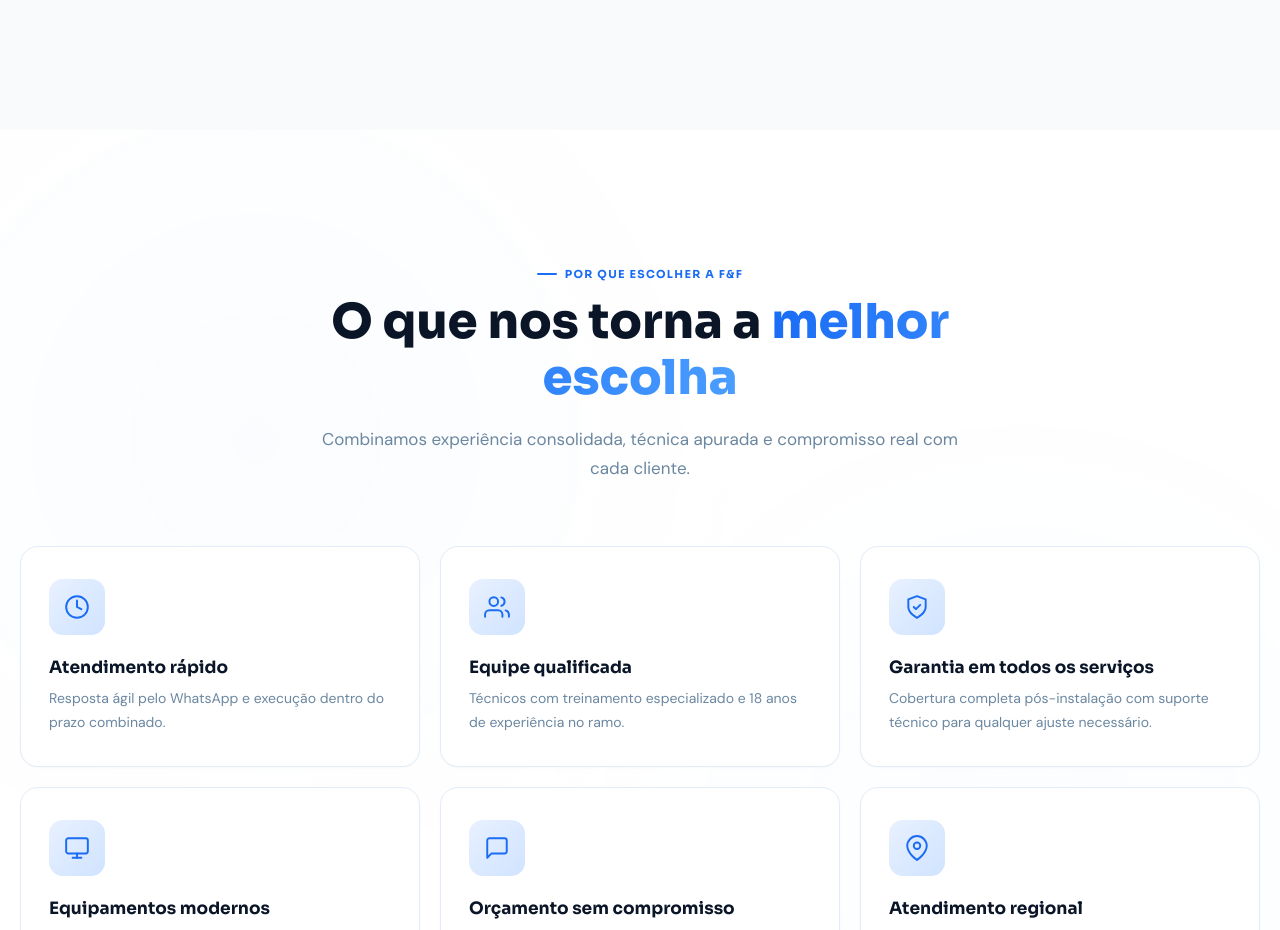
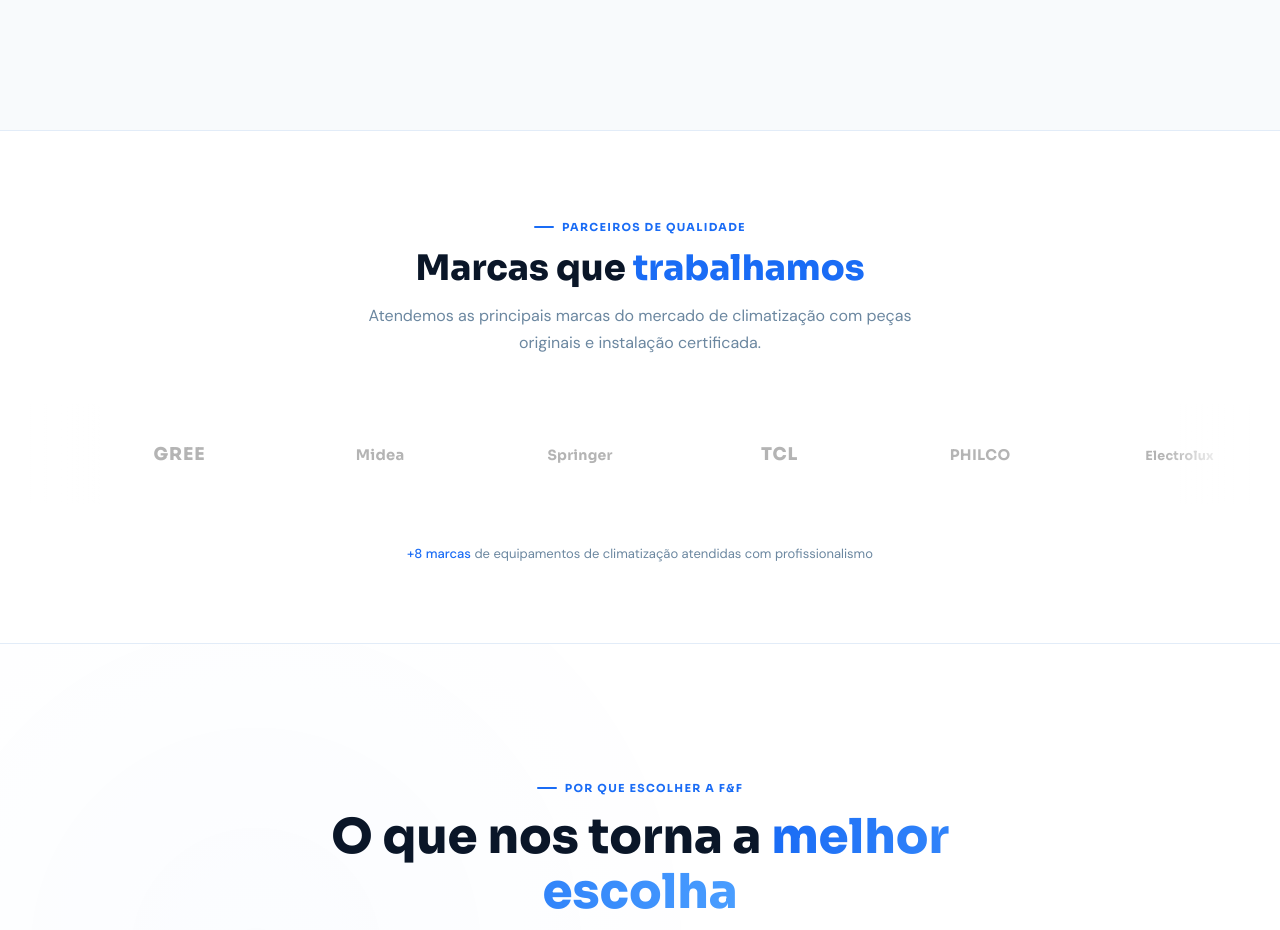
Before and after one commit to templodaslendas-gif/site-ff-instalacoes, a React (Vite) app: page / in a window 1280 px wide. Shown: the part 5027-5957 px from the top of the page. Built offline with nearby package versions, Linux system fonts and the light colour scheme.

Commit message:
Carrossel de marcas que trabalhamos

```diff
--- a/src/App.jsx
+++ b/src/App.jsx
@@ -3,6 +3,7 @@
 import Services from './components/Services'
 import About from './components/About'
 import Gallery from './components/Gallery'
+import Brands from './components/Brands'
 import Differentials from './components/Differentials'
 import Testimonials from './components/Testimonials'
 import CtaBanner from './components/CtaBanner'
@@ -20,6 +21,7 @@
         <Services />
         <About />
         <Gallery />
+        <Brands />
         <Differentials />
         <Testimonials />
         <CtaBanner />
--- /dev/null
+++ b/src/components/Brands.jsx
@@ -0,0 +1,115 @@
+import { useEffect, useRef } from 'react'
+
+// Marcas com logos em SVG inline (sem precisar baixar imagens externas)
+const BRANDS = [
+  { name: 'LG', component: () => (
+    <svg viewBox="0 0 100 40" className="h-8 w-auto">
+      <text x="50" y="28" textAnchor="middle" className="fill-current" style={{ fontFamily: 'Sora, sans-serif', fontWeight: 800, fontSize: '24px', letterSpacing: '-0.02em' }}>LG</text>
+    </svg>
+  )},
+  { name: 'Samsung', component: () => (
+    <svg viewBox="0 0 140 40" className="h-7 w-auto">
+      <text x="70" y="28" textAnchor="middle" className="fill-current" style={{ fontFamily: 'Sora, sans-serif', fontWeight: 700, fontSize: '20px', letterSpacing: '-0.02em' }}>SAMSUNG</text>
+    </svg>
+  )},
+  { name: 'Gree', component: () => (
+    <svg viewBox="0 0 100 40" className="h-8 w-auto">
+      <text x="50" y="28" textAnchor="middle" className="fill-current" style={{ fontFamily: 'Sora, sans-serif', fontWeight: 800, fontSize: '22px', letterSpacing: '0.05em' }}>GREE</text>
+    </svg>
+  )},
+  { name: 'Midea', component: () => (
+    <svg viewBox="0 0 110 40" className="h-7 w-auto">
+      <text x="55" y="28" textAnchor="middle" className="fill-current" style={{ fontFamily: 'Sora, sans-serif', fontWeight: 700, fontSize: '21px', letterSpacing: '0.02em' }}>Midea</text>
+    </svg>
+  )},
+  { name: 'Springer', component: () => (
+    <svg viewBox="0 0 130 40" className="h-7 w-auto">
+      <text x="65" y="28" textAnchor="middle" className="fill-current" style={{ fontFamily: 'Sora, sans-serif', fontWeight: 700, fontSize: '20px', letterSpacing: '0.02em' }}>Springer</text>
+    </svg>
+  )},
+  { name: 'TCL', component: () => (
+    <svg viewBox="0 0 100 40" className="h-8 w-auto">
+      <text x="50" y="28" textAnchor="middle" className="fill-current" style={{ fontFamily: 'Sora, sans-serif', fontWeight: 800, fontSize: '22px', letterSpacing: '0.05em' }}>TCL</text>
+    </svg>
+  )},
+  { name: 'Philco', component: () => (
+    <svg viewBox="0 0 110 40" className="h-7 w-auto">
+      <text x="55" y="28" textAnchor="middle" className="fill-current" style={{ fontFamily: 'Sora, sans-serif', fontWeight: 700, fontSize: '21px', letterSpacing: '0.02em' }}>PHILCO</text>
+    </svg>
+  )},
+  { name: 'Electrolux', component: () => (
+    <svg viewBox="0 0 140 40" className="h-7 w-auto">
+      <text x="70" y="28" textAnchor="middle" className="fill-current" style={{ fontFamily: 'Sora, sans-serif', fontWeight: 700, fontSize: '18px', letterSpacing: '0.02em' }}>Electrolux</text>
+    </svg>
+  )},
+]
+
+// Duplicamos a lista para criar loop infinito
+const LOOP_BRANDS = [...BRANDS, ...BRANDS]
+
+export default function Brands() {
+  const ref = useRef(null)
+
+  useEffect(() => {
+    const observer = new IntersectionObserver(
+      (entries) => {
+        entries.forEach((entry) => {
+          if (entry.isIntersecting) {
+            entry.target.classList.add('visible')
+            observer.unobserve(entry.target)
+          }
+        })
+      },
+      { threshold: 0.1 }
+    )
+    ref.current?.querySelectorAll('.fade-up').forEach((el) => observer.observe(el))
+    return () => observer.disconnect()
+  }, [])
+
+  return (
+    <section ref={ref} className="py-20 bg-white relative overflow-hidden border-y border-[#e2ecf8]">
+      <div className="max-w-7xl mx-auto px-5">
+        {/* Header */}
+        <div className="text-center mb-12 fade-up">
+          <div className="section-label justify-center">Parceiros de qualidade</div>
+          <h2 className="font-sora font-extrabold text-navy leading-[1.2] mb-3"
+            style={{ fontSize: 'clamp(1.5rem,3vw,2.2rem)' }}>
+            Marcas que <span className="text-brand">trabalhamos</span>
+          </h2>
+          <p className="text-[#6b87a0] text-[15px] sm:text-[16px] max-w-xl mx-auto leading-[1.7]">
+            Atendemos as principais marcas do mercado de climatização com peças originais e instalação certificada.
+          </p>
+        </div>
+
+        {/* Infinite carousel */}
+        <div className="brands-carousel-container fade-up">
+          {/* Fade gradients on edges */}
+          <div className="brands-fade-left" />
+          <div className="brands-fade-right" />
+
+          <div className="brands-track">
+            {LOOP_BRANDS.map((brand, i) => {
+              const BrandLogo = brand.component
+              return (
+                <div
+                  key={`${brand.name}-${i}`}
+                  className="brand-item"
+                  title={brand.name}
+                >
+                  <BrandLogo />
+                </div>
+              )
+            })}
+          </div>
+        </div>
+
+        {/* Bottom note */}
+        <div className="text-center mt-10 fade-up">
+          <p className="text-[#6b87a0] text-[13px]">
+            <span className="text-brand font-medium">+8 marcas</span> de equipamentos de climatização atendidas com profissionalismo
+          </p>
+        </div>
+      </div>
+    </section>
+  )
+}
--- a/src/index.css
+++ b/src/index.css
@@ -40,7 +40,6 @@
   background: transparent;
   transition: all 0.4s ease;
 }
-
 .header-scrolled-premium {
   padding: 10px 0;
   background: rgba(10, 22, 40, 0.85);
@@ -49,7 +48,6 @@
   border-bottom: 1px solid rgba(26, 108, 245, 0.12);
   box-shadow: 0 8px 32px rgba(0, 0, 0, 0.25);
 }
-
 .header-transparent { padding: 20px 0; background: transparent; transition: all 0.4s ease; }
 .header-scrolled {
   padding: 12px 0;
@@ -168,11 +166,9 @@
   transform: scale(1.1) rotate(-6deg);
   background: linear-gradient(135deg, #d0e3ff, #a8cdff);
 }
-.diff-icon-inner {
-  width: 26px; height: 26px;
-}
+.diff-icon-inner { width: 26px; height: 26px; }
 
-/* ── GALLERY (legacy) ── */
+/* ── GALLERY ── */
 .gallery-item {
   position: relative;
   overflow: hidden;
@@ -194,7 +190,6 @@
 }
 .gallery-item:hover .gallery-overlay { opacity: 1; }
 
-/* ── GALLERY PREMIUM ── */
 .gallery-premium-item {
   position: relative;
   overflow: hidden;
@@ -208,7 +203,7 @@
   box-shadow: 0 20px 50px -10px rgba(10, 22, 40, 0.3);
 }
 
-/* ── TESTIMONIAL (legacy) ── */
+/* ── TESTIMONIAL ── */
 .testimonial-card {
   background: white;
   border: 1px solid #e2ecf8;
@@ -224,7 +219,6 @@
   color: #e8f1ff; pointer-events: none;
 }
 
-/* ── TESTIMONIAL PREMIUM ── */
 .testimonial-card-premium {
   background: white;
   border: 1px solid #e2ecf8;
@@ -335,3 +329,70 @@
   75%, 100% { transform: scale(2); opacity: 0; }
 }
 .animate-ping { animation: ping 2s cubic-bezier(0, 0, 0.2, 1) infinite; }
+
+/* ── BRANDS CAROUSEL (infinite scroll) ── */
+.brands-carousel-container {
+  position: relative;
+  overflow: hidden;
+  padding: 20px 0;
+  mask-image: linear-gradient(to right, transparent 0%, black 8%, black 92%, transparent 100%);
+  -webkit-mask-image: linear-gradient(to right, transparent 0%, black 8%, black 92%, transparent 100%);
+}
+
+.brands-track {
+  display: flex;
+  align-items: center;
+  gap: 60px;
+  width: max-content;
+  animation: scroll-brands 35s linear infinite;
+}
+
+.brands-carousel-container:hover .brands-track {
+  animation-play-state: paused;
+}
+
+@keyframes scroll-brands {
+  0% { transform: translateX(0); }
+  100% { transform: translateX(-50%); }
+}
+
+.brand-item {
+  flex-shrink: 0;
+  height: 60px;
+  min-width: 140px;
+  display: flex;
+  align-items: center;
+  justify-content: center;
+  color: #6b87a0;
+  filter: grayscale(100%);
+  opacity: 0.6;
+  transition: all 0.3s ease;
+  padding: 0 8px;
+}
+
+.brand-item:hover {
+  color: var(--brand);
+  filter: grayscale(0%);
+  opacity: 1;
+  transform: scale(1.1);
+}
+
+.brands-fade-left,
+.brands-fade-right {
+  position: absolute;
+  top: 0;
+  bottom: 0;
+  width: 80px;
+  pointer-events: none;
+  z-index: 2;
+}
+
+.brands-fade-left {
+  left: 0;
+  background: linear-gradient(to right, white, transparent);
+}
+
+.brands-fade-right {
+  right: 0;
+  background: linear-gradient(to left, white, transparent);
+}
```
